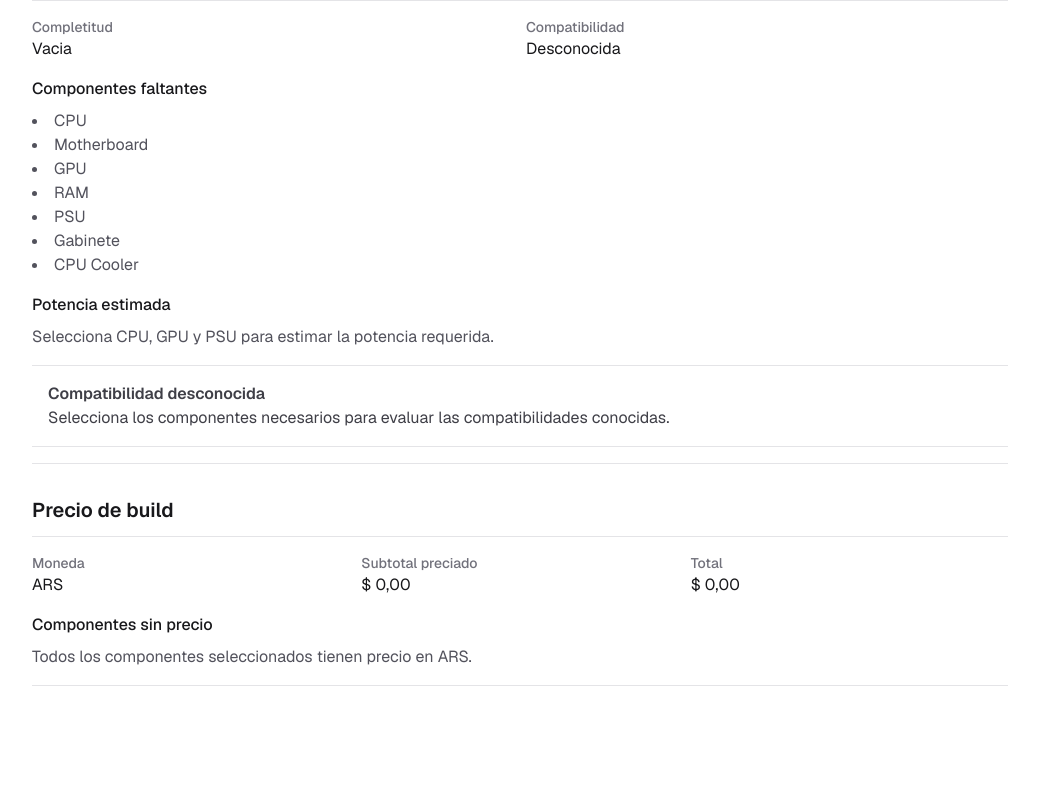
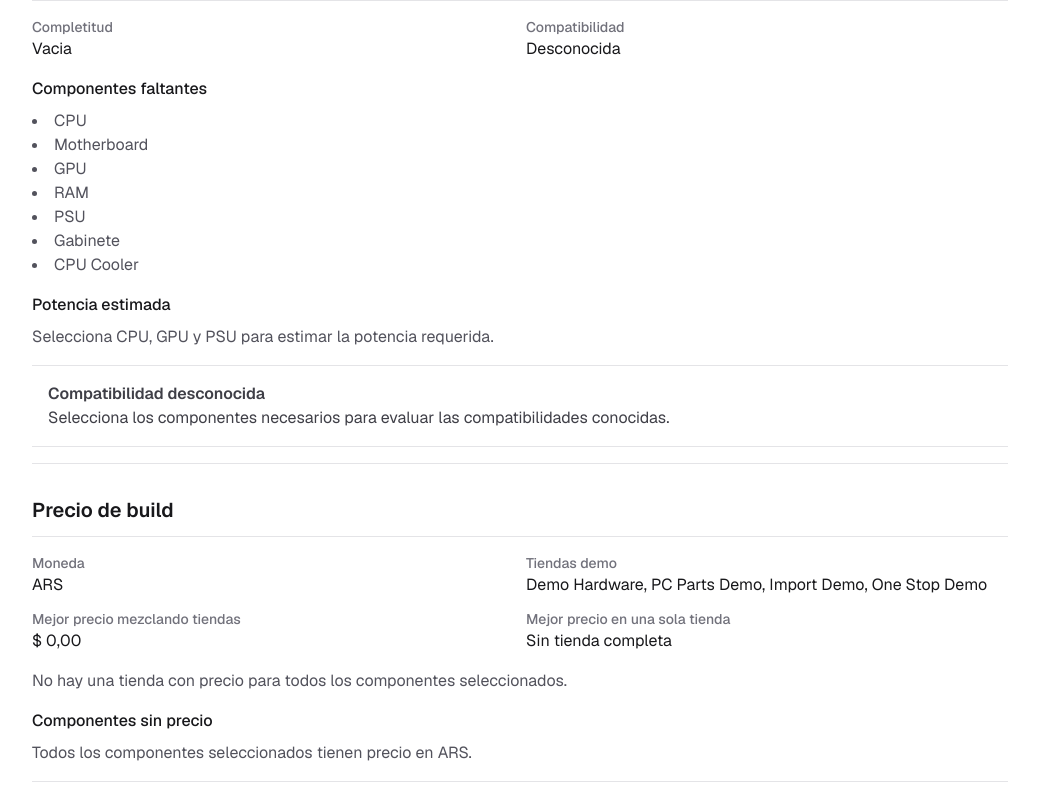
Before and after one commit to brusmakaka-lab/pc-builder-ar, a Next.js app: page / in a window 1280 px wide. Shown: the part 1108-1908 px from the top of the page, without its empty margins (120-1159 px from the left). Before the commit the page ends 1858 px from the top, so only its background shows below. Built offline with nearby package versions, Linux system fonts and the light colour scheme.

Commit message:
feat: add purchase strategy comparison

```diff
--- a/src/app/_components/pc-builder-client.tsx
+++ b/src/app/_components/pc-builder-client.tsx
@@ -36,11 +36,11 @@ import type {
   Psu,
 } from "@/modules/catalog/types";
 import {
-  evaluateBuildPricing,
-  type BuildPricing,
+  evaluateBuildPurchaseComparison,
+  type BuildPurchaseComparison,
 } from "@/modules/pricing/build-pricing";
 import type { Money } from "@/modules/pricing/money";
-import type { ComponentOffer } from "@/modules/pricing/offers";
+import type { ComponentOffer, Seller } from "@/modules/pricing/offers";
 
 type PcBuilderClientProps = {
   cpus: readonly Cpu[];
@@ -51,6 +51,7 @@ type PcBuilderClientProps = {
   psus: readonly Psu[];
   cases: readonly PcCase[];
   offers: readonly ComponentOffer[];
+  sellers: readonly Seller[];
 };
 
 export function PcBuilderClient({
@@ -62,6 +63,7 @@ export function PcBuilderClient({
   psus,
   cases,
   offers,
+  sellers,
 }: PcBuilderClientProps) {
   const [build, setBuild] = useState<PcBuild>(() => createEmptyBuild());
 
@@ -86,9 +88,9 @@ export function PcBuilderClient({
       }),
     [build, cpus, cpuCoolers, motherboards, gpus, memoryKits, psus, cases],
   );
-  const pricing = useMemo(
-    () => evaluateBuildPricing(build, offers, "ARS"),
-    [build, offers],
+  const purchaseComparison = useMemo(
+    () => evaluateBuildPurchaseComparison(build, offers, sellers, "ARS"),
+    [build, offers, sellers],
   );
 
   return (
@@ -278,7 +280,10 @@ export function PcBuilderClient({
         <h2 id="pricing-title" className="text-xl font-semibold text-zinc-900">
           Precio de build
         </h2>
-        <BuildPricingSummary pricing={pricing} />
+        <BuildPricingSummary
+          comparison={purchaseComparison}
+          sellers={sellers}
+        />
       </section>
     </div>
   );
@@ -431,32 +436,67 @@ function BuildEvaluationSummary({
   );
 }
 
-function BuildPricingSummary({ pricing }: { pricing: BuildPricing }) {
+function BuildPricingSummary({
+  comparison,
+  sellers,
+}: {
+  comparison: BuildPurchaseComparison;
+  sellers: readonly Seller[];
+}) {
+  const { mixedCheapest, cheapestCompleteSingleSeller } = comparison;
+
   return (
     <div className="space-y-4 border-y border-zinc-200 py-4">
-      <div className="grid gap-3 sm:grid-cols-3">
-        <EvaluationFact label="Moneda" value={pricing.currency} />
+      <div className="grid gap-3 sm:grid-cols-2">
+        <EvaluationFact label="Moneda" value={comparison.currency} />
         <EvaluationFact
-          label="Subtotal preciado"
-          value={formatMoney(pricing.pricedSubtotal)}
+          label="Tiendas demo"
+          value={sellers.map((seller) => seller.name).join(", ")}
         />
         <EvaluationFact
-          label="Total"
-          value={pricing.total ? formatMoney(pricing.total) : "Incompleto"}
+          label="Mejor precio mezclando tiendas"
+          value={
+            mixedCheapest.total
+              ? formatMoney(mixedCheapest.total)
+              : "Incompleto"
+          }
+        />
+        <EvaluationFact
+          label="Mejor precio en una sola tienda"
+          value={
+            cheapestCompleteSingleSeller?.total
+              ? `${cheapestCompleteSingleSeller.sellerName ?? cheapestCompleteSingleSeller.sellerId} - ${formatMoney(cheapestCompleteSingleSeller.total)}`
+              : "Sin tienda completa"
+          }
         />
       </div>
 
+      {cheapestCompleteSingleSeller ? (
+        <p className="text-zinc-600">
+          Diferencia contra mezcla:{" "}
+          {cheapestCompleteSingleSeller.differenceFromMixed
+            ? formatMoneyDifference(cheapestCompleteSingleSeller.differenceFromMixed)
+            : "No disponible"}
+          .
+        </p>
+      ) : (
+        <p className="text-zinc-600">
+          No hay una tienda con precio para todos los componentes seleccionados.
+        </p>
+      )}
+
       <div>
         <p className="font-medium text-zinc-900">Componentes sin precio</p>
-        {pricing.missingPriceComponentIds.length > 0 ? (
+        {mixedCheapest.missingPriceComponentIds.length > 0 ? (
           <ul className="mt-2 list-inside list-disc text-zinc-600">
-            {pricing.missingPriceComponentIds.map((componentId) => (
+            {mixedCheapest.missingPriceComponentIds.map((componentId) => (
               <li key={componentId}>{componentId}</li>
             ))}
           </ul>
         ) : (
           <p className="mt-2 text-zinc-600">
-            Todos los componentes seleccionados tienen precio en {pricing.currency}.
+            Todos los componentes seleccionados tienen precio en{" "}
+            {comparison.currency}.
           </p>
         )}
       </div>
@@ -478,6 +518,19 @@ function formatMoney(money: Money) {
     style: "currency",
     currency: money.currency,
   }).format(money.amountMinor / 100);
+}
+
+function formatMoneyDifference(money: Money) {
+  const formattedMoney = formatMoney({
+    amountMinor: Math.abs(money.amountMinor),
+    currency: money.currency,
+  });
+
+  if (money.amountMinor === 0) {
+    return formattedMoney;
+  }
+
+  return money.amountMinor > 0 ? `+${formattedMoney}` : `-${formattedMoney}`;
 }
 
 function formatCompletion(completion: BuildCompletion) {
--- a/src/app/page.tsx
+++ b/src/app/page.tsx
@@ -7,7 +7,10 @@ import {
   getAllMotherboards,
   getAllPsus,
 } from "@/modules/catalog/catalog";
-import { getAllComponentOffers } from "@/modules/pricing/offers";
+import {
+  getAllComponentOffers,
+  getAllSellers,
+} from "@/modules/pricing/offers";
 
 import { PcBuilderClient } from "./_components/pc-builder-client";
 
@@ -20,6 +23,7 @@ export default function Home() {
   const psus = getAllPsus();
   const cases = getAllCases();
   const offers = getAllComponentOffers();
+  const sellers = getAllSellers();
 
   return (
     <main className="mx-auto flex min-h-screen w-full max-w-5xl flex-col gap-8 px-6 py-12 sm:py-16">
@@ -41,6 +45,7 @@ export default function Home() {
         psus={psus}
         cases={cases}
         offers={offers}
+        sellers={sellers}
       />
     </main>
   );
--- a/src/modules/pricing/build-pricing.ts
+++ b/src/modules/pricing/build-pricing.ts
@@ -2,9 +2,10 @@ import type { ComponentId } from "@/modules/catalog/types";
 import type { PcBuild } from "@/modules/builds/types";
 
 import { addMoneyForCurrency, type Currency, type Money } from "./money";
-import type { ComponentOffer } from "./offers";
+import type { ComponentOffer, Seller } from "./offers";
 
 export type BuildPricingStatus = "unpriced" | "partial" | "complete";
+export type PurchaseStrategy = "mixed-cheapest" | "single-seller";
 
 export type BuildPricingSlot =
   | "cpu"
@@ -31,6 +32,20 @@ export type BuildPricing = {
   pricedComponentCount: number;
   missingPriceComponentIds: ComponentId[];
   status: BuildPricingStatus;
+};
+
+export type SellerBuildPricing = BuildPricing & {
+  strategy: "single-seller";
+  sellerId: Seller["id"];
+  sellerName: Seller["name"] | null;
+  differenceFromMixed: Money | null;
+};
+
+export type BuildPurchaseComparison = {
+  currency: Currency;
+  mixedCheapest: BuildPricing & { strategy: "mixed-cheapest" };
+  singleSellerOptions: SellerBuildPricing[];
+  cheapestCompleteSingleSeller: SellerBuildPricing | null;
 };
 
 const BUILD_PRICING_SLOTS = [
@@ -124,6 +139,71 @@ export function evaluateBuildPricing(
   };
 }
 
+export function evaluateSellerBuildPricing(
+  build: PcBuild,
+  offers: readonly ComponentOffer[],
+  seller: Seller,
+  currency: Currency,
+  mixedCheapestTotal: Money | null = null,
+): SellerBuildPricing {
+  const sellerOffers = offers.filter((offer) => offer.sellerId === seller.id);
+  const pricing = evaluateBuildPricing(build, sellerOffers, currency);
+
+  return {
+    ...pricing,
+    strategy: "single-seller",
+    sellerId: seller.id,
+    sellerName: seller.name,
+    differenceFromMixed: getDifferenceFromMixed(pricing.total, mixedCheapestTotal),
+  };
+}
+
+export function evaluateBuildPurchaseComparison(
+  build: PcBuild,
+  offers: readonly ComponentOffer[],
+  sellers: readonly Seller[],
+  currency: Currency,
+): BuildPurchaseComparison {
+  const mixedCheapest = {
+    ...evaluateBuildPricing(build, offers, currency),
+    strategy: "mixed-cheapest" as const,
+  };
+  const selectedComponentIds = getSelectedComponentIds(build);
+
+  if (selectedComponentIds.length === 0) {
+    return {
+      currency,
+      mixedCheapest,
+      singleSellerOptions: [],
+      cheapestCompleteSingleSeller: null,
+    };
+  }
+
+  const relevantSellers = getRelevantSellers(
+    selectedComponentIds,
+    offers,
+    sellers,
+    currency,
+  );
+  const singleSellerOptions = relevantSellers.map((seller) =>
+    evaluateSellerBuildPricing(
+      build,
+      offers,
+      seller,
+      currency,
+      mixedCheapest.total,
+    ),
+  );
+
+  return {
+    currency,
+    mixedCheapest,
+    singleSellerOptions,
+    cheapestCompleteSingleSeller:
+      getCheapestCompleteSingleSeller(singleSellerOptions),
+  };
+}
+
 function getBuildPricingStatus(
   selectedComponentCount: number,
   pricedComponentCount: number,
@@ -143,3 +223,87 @@ function getBuildPricingStatus(
 
   return "complete";
 }
+
+function getSelectedComponentIds(build: PcBuild): ComponentId[] {
+  return BUILD_PRICING_SLOTS.flatMap(([, buildKey]) => {
+    const componentId = build[buildKey];
+
+    return componentId ? [componentId] : [];
+  });
+}
+
+function getRelevantSellers(
+  selectedComponentIds: readonly ComponentId[],
+  offers: readonly ComponentOffer[],
+  sellers: readonly Seller[],
+  currency: Currency,
+) {
+  const sellerById = new Map(sellers.map((seller) => [seller.id, seller]));
+  const relevantSellerIds = new Set(
+    offers
+      .filter(
+        (offer) =>
+          offer.price.currency === currency &&
+          selectedComponentIds.includes(offer.componentId),
+      )
+      .map((offer) => offer.sellerId),
+  );
+
+  return [...relevantSellerIds]
+    .map(
+      (sellerId): Seller =>
+        sellerById.get(sellerId) ?? { id: sellerId, name: sellerId },
+    )
+    .sort((left, right) => {
+      const nameComparison = left.name.localeCompare(right.name);
+
+      if (nameComparison !== 0) {
+        return nameComparison;
+      }
+
+      return left.id.localeCompare(right.id);
+    });
+}
+
+function getCheapestCompleteSingleSeller(
+  sellerPricings: readonly SellerBuildPricing[],
+): SellerBuildPricing | null {
+  const completePricings = sellerPricings.filter(
+    (pricing) => pricing.status === "complete" && pricing.total,
+  );
+
+  if (completePricings.length === 0) {
+    return null;
+  }
+
+  const [cheapestComplete] = [...completePricings].sort((left, right) => {
+    const totalDifference =
+      (left.total?.amountMinor ?? 0) - (right.total?.amountMinor ?? 0);
+
+    if (totalDifference !== 0) {
+      return totalDifference;
+    }
+
+    return left.sellerId.localeCompare(right.sellerId);
+  });
+
+  return cheapestComplete ?? null;
+}
+
+function getDifferenceFromMixed(
+  sellerTotal: Money | null,
+  mixedCheapestTotal: Money | null,
+): Money | null {
+  if (!sellerTotal || !mixedCheapestTotal) {
+    return null;
+  }
+
+  if (sellerTotal.currency !== mixedCheapestTotal.currency) {
+    return null;
+  }
+
+  return {
+    amountMinor: sellerTotal.amountMinor - mixedCheapestTotal.amountMinor,
+    currency: sellerTotal.currency,
+  };
+}
--- a/src/modules/pricing/offers.ts
+++ b/src/modules/pricing/offers.ts
@@ -27,6 +27,10 @@ export const sellers = [
     id: "seller-import",
     name: "Import Demo",
   },
+  {
+    id: "seller-one-stop",
+    name: "One Stop Demo",
+  },
 ] as const satisfies readonly Seller[];
 
 export const componentOffers = [
@@ -43,6 +47,12 @@ export const componentOffers = [
     price: { amountMinor: 26500000, currency: "ARS" },
   },
   {
+    id: "offer-ars-cpu-7600-c",
+    componentId: "cpu-amd-ryzen-5-7600",
+    sellerId: "seller-one-stop",
+    price: { amountMinor: 28000000, currency: "ARS" },
+  },
+  {
     id: "offer-usd-cpu-7600",
     componentId: "cpu-amd-ryzen-5-7600",
     sellerId: "seller-import",
@@ -53,6 +63,12 @@ export const componentOffers = [
     componentId: "motherboard-msi-b650-tomahawk-wifi",
     sellerId: "seller-demo-a",
     price: { amountMinor: 36500000, currency: "ARS" },
+  },
+  {
+    id: "offer-ars-motherboard-b650-c",
+    componentId: "motherboard-msi-b650-tomahawk-wifi",
+    sellerId: "seller-one-stop",
+    price: { amountMinor: 38000000, currency: "ARS" },
   },
   {
     id: "offer-ars-gpu-5070-a",
@@ -67,10 +83,22 @@ export const componentOffers = [
     price: { amountMinor: 92000000, currency: "ARS" },
   },
   {
+    id: "offer-ars-gpu-5070-c",
+    componentId: "gpu-asus-prime-rtx-5070-oc",
+    sellerId: "seller-one-stop",
+    price: { amountMinor: 94000000, currency: "ARS" },
+  },
+  {
     id: "offer-ars-memory-ripjaws",
     componentId: "memory-gskill-ripjaws-s5-32gb-2x16-ddr5-6000",
     sellerId: "seller-demo-a",
     price: { amountMinor: 14500000, currency: "ARS" },
+  },
+  {
+    id: "offer-ars-memory-ripjaws-c",
+    componentId: "memory-gskill-ripjaws-s5-32gb-2x16-ddr5-6000",
+    sellerId: "seller-one-stop",
+    price: { amountMinor: 15000000, currency: "ARS" },
   },
   {
     id: "offer-ars-psu-seasonic",
@@ -79,16 +107,46 @@ export const componentOffers = [
     price: { amountMinor: 22000000, currency: "ARS" },
   },
   {
+    id: "offer-ars-psu-seasonic-a",
+    componentId: "psu-seasonic-focus-gx-750w",
+    sellerId: "seller-demo-a",
+    price: { amountMinor: 25000000, currency: "ARS" },
+  },
+  {
+    id: "offer-ars-psu-seasonic-c",
+    componentId: "psu-seasonic-focus-gx-750w",
+    sellerId: "seller-one-stop",
+    price: { amountMinor: 23500000, currency: "ARS" },
+  },
+  {
     id: "offer-ars-case-4000d",
     componentId: "case-corsair-4000d-airflow",
     sellerId: "seller-demo-a",
     price: { amountMinor: 18500000, currency: "ARS" },
   },
   {
+    id: "offer-ars-case-4000d-c",
+    componentId: "case-corsair-4000d-airflow",
+    sellerId: "seller-one-stop",
+    price: { amountMinor: 19500000, currency: "ARS" },
+  },
+  {
     id: "offer-ars-cooler-ag400",
     componentId: "cpu-cooler-deepcool-ag400",
     sellerId: "seller-demo-b",
     price: { amountMinor: 6200000, currency: "ARS" },
+  },
+  {
+    id: "offer-ars-cooler-ag400-a",
+    componentId: "cpu-cooler-deepcool-ag400",
+    sellerId: "seller-demo-a",
+    price: { amountMinor: 7000000, currency: "ARS" },
+  },
+  {
+    id: "offer-ars-cooler-ag400-c",
+    componentId: "cpu-cooler-deepcool-ag400",
+    sellerId: "seller-one-stop",
+    price: { amountMinor: 6500000, currency: "ARS" },
   },
   {
     id: "offer-usd-gpu-4060",
```
Also changed, not shown: 2 other files (tests, documents, lock files or other folders). Lines whose indentation alone changed are shown as unchanged.
